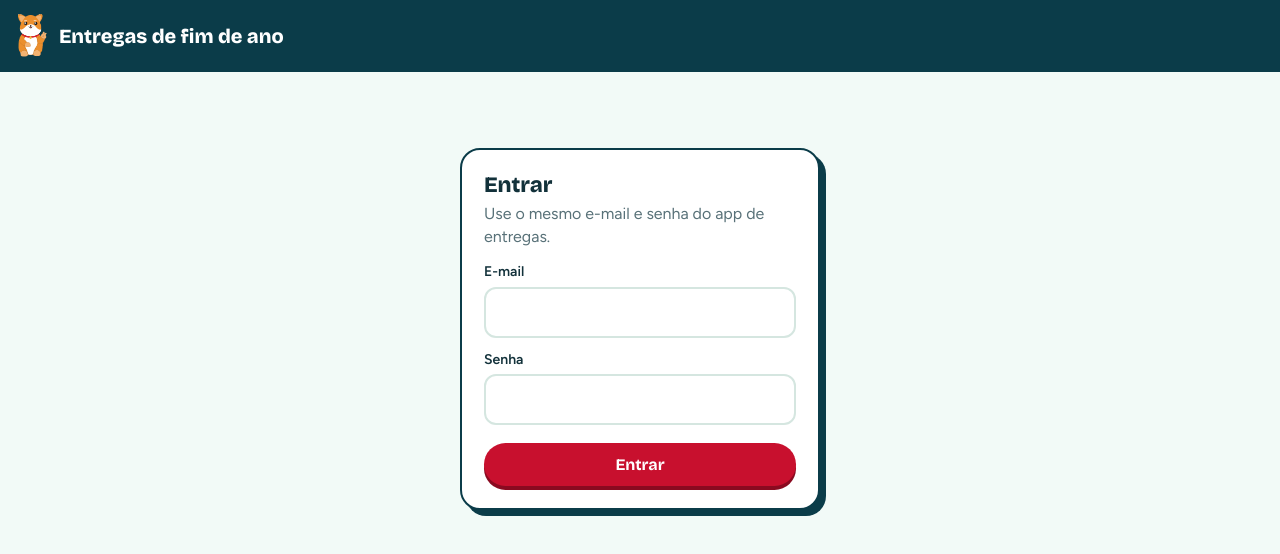
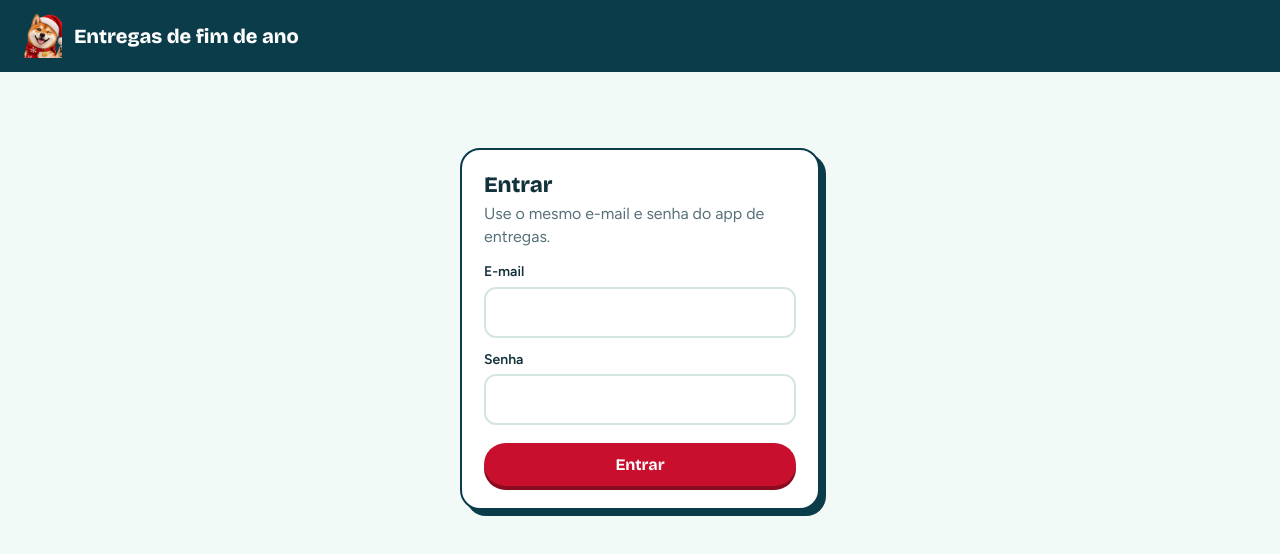
Before and after one commit to mferraz1983/obentopet-fimdeano, a plain HTML site: page painel/index.html in a window 1280 px wide. Drawn offline with nearby package versions, Linux system fonts and the light colour scheme.

Commit message:
Add files via upload

```diff
--- a/painel/index.html
+++ b/painel/index.html
@@ -5,7 +5,7 @@
 <meta name="viewport" content="width=device-width, initial-scale=1">
 <meta name="robots" content="noindex">
 <title>Painel de fim de ano | ObentōPet</title>
-<link rel="icon" type="image/png" href="../petto-mascote.png">
+<link rel="icon" type="image/png" href="../favicon.png">
 <link href="https://fonts.googleapis.com/css2?family=Bricolage+Grotesque:opsz,wght@12..96,700;12..96,800&family=Figtree:wght@400;500;600;700&display=swap" rel="stylesheet">
 <script src="https://cdn.jsdelivr.net/npm/@supabase/supabase-js@2"></script>
 <style>
@@ -64,7 +64,7 @@
 </head>
 <body>
 <header>
-  <img src="../petto-mascote.png" alt="Petto">
+  <img src="../favicon.png" alt="Petto">
   <h1>Entregas de fim de ano</h1>
   <button id="atualizar" class="hide">Atualizar</button>
   <button id="sair" class="hide">Sair</button>
```
